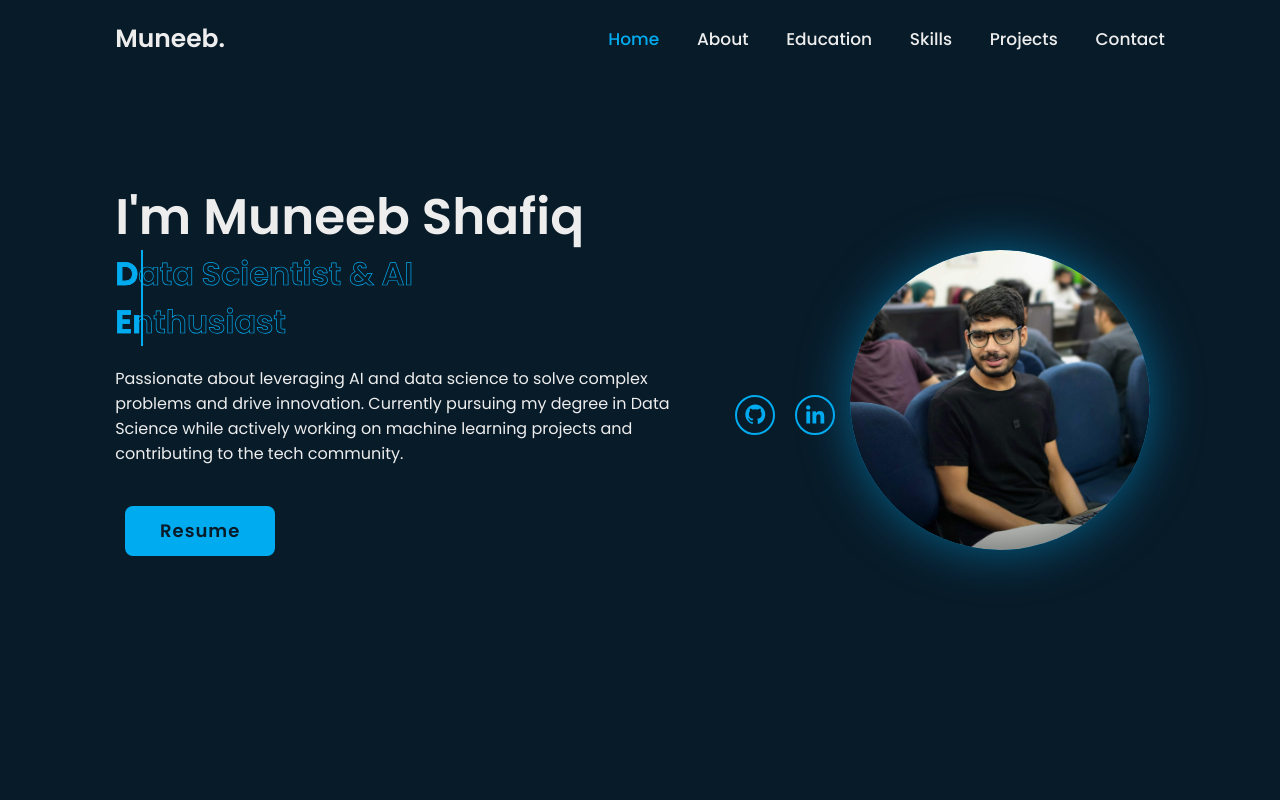
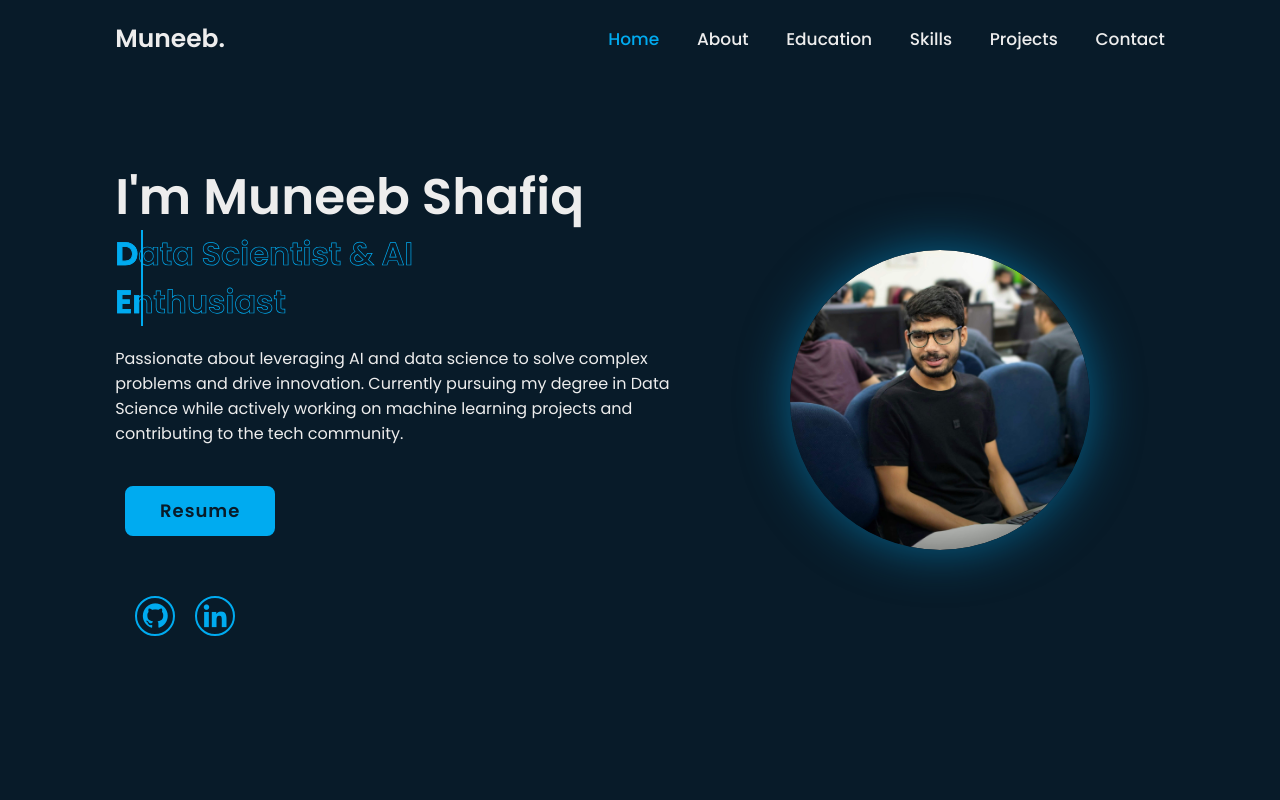
Before and after one commit to munib123/portfolio, a plain HTML site: page index.html in a window 1280 px wide. Shown: the top 800 px of the page. Drawn offline with nearby package versions, Linux system fonts and the light colour scheme.

Commit message:
Update index.html

```diff
--- a/index.html
+++ b/index.html
@@ -52,18 +52,19 @@
         <a href="Munib_resume.pdf" download class="btn">Resume</a>
         <span class="animate" style="--i:5"></span>
       </div>
+
+      <div class="home-sci">
+        <a href="https://github.com/munib123" target="_blank" style="text-decoration: none;">
+          <i class='bx bxl-github' style="font-size: 30px; color: #00abf0;"></i>
+        </a>
+        <a href="https://www.linkedin.com/in/muneeb-zehel/" target="_blank" style="text-decoration: none;">
+          <i class='bx bxl-linkedin' style="font-size: 30px; color: #00abf0;"></i>
+        </a>
+      </div>
     </div>
-    <div class="home-sci">
-      <a href="https://github.com/munib123" target="_blank" style="color: #00abf0; font-size: 24px;">
-        <i class='bx bxl-github'></i>
-      </a>
-      <a href="https://www.linkedin.com/in/muneeb-zehel/" target="_blank" style="color: #00abf0; font-size: 24px;">
-        <i class='bx bxl-linkedin'></i>
-      </a>
-    </div>
-    <!-- Adjusting the Picture -->
-    <div class="pic" style="background-color: #0d78a2;">
-      <img src="muneeb.jpg" alt="Muneeb's Profile Picture" class="mun" style="display: block; max-width: 100%;">
+
+    <div class="pic" style="width: 300px; height: 300px; margin: 20px auto; border-radius: 50%; overflow: hidden; box-shadow: 0 0 50px rgba(0, 171, 240, 0.5);">
+      <img src="muneeb.jpg" alt="Muneeb's Profile Picture" style="width: 100%; height: 100%; object-fit: cover;">
     </div>
     <span class="animate home-img" style="--i:7"></span>
   </section>
@@ -360,7 +361,7 @@
 
   <footer class="footer">
     <div class="footer-text">
-      <p>Copyright &copy; 2024 by Yeah Whatever | All Rights Reserved</p>
+      <p>Copyright &copy; 2025 by Muhammad Muneeb Shafiq | All Rights Reserved</p>
       <!-- <span class="animate scroll" style="--i:1"></span> -->
     </div>
 
```
